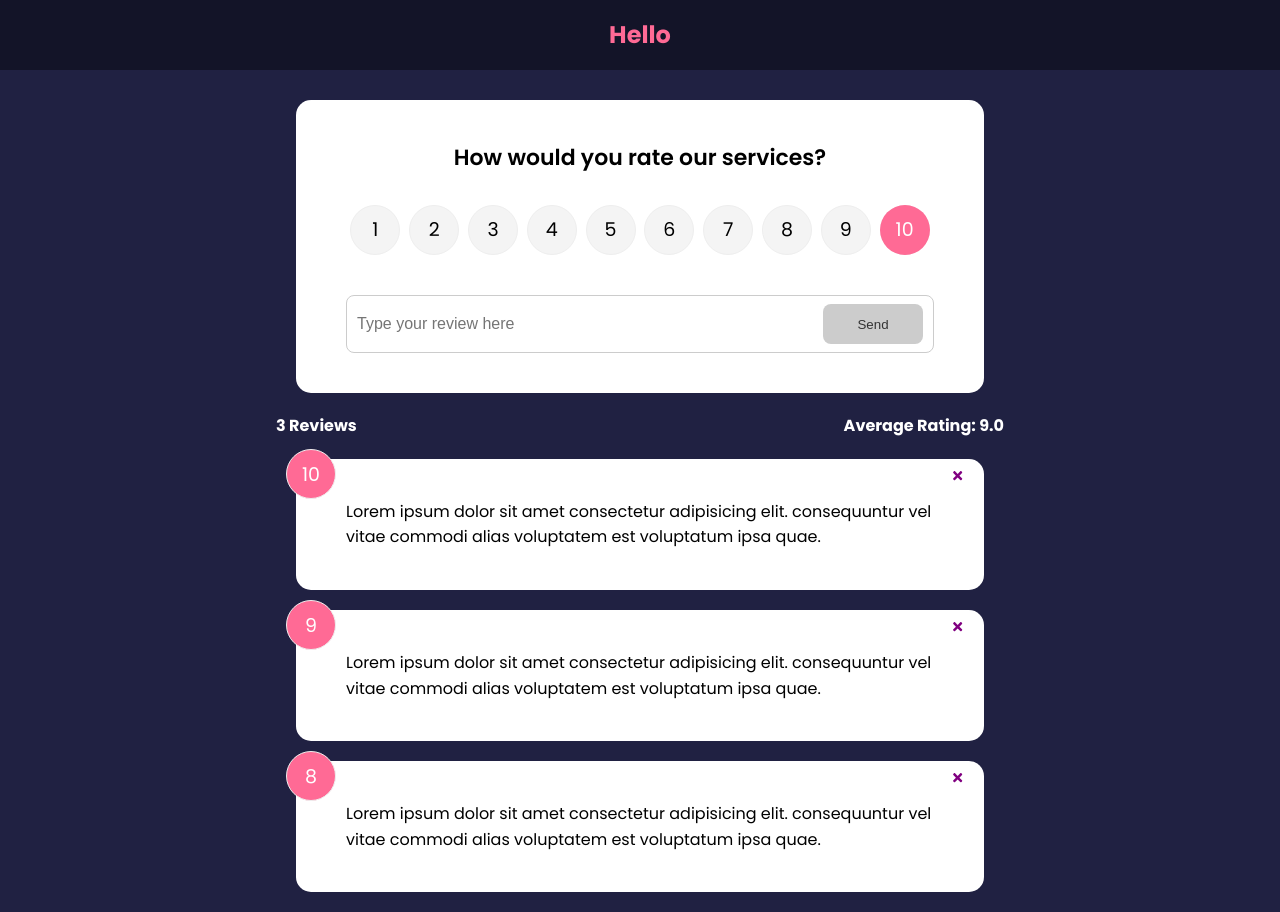
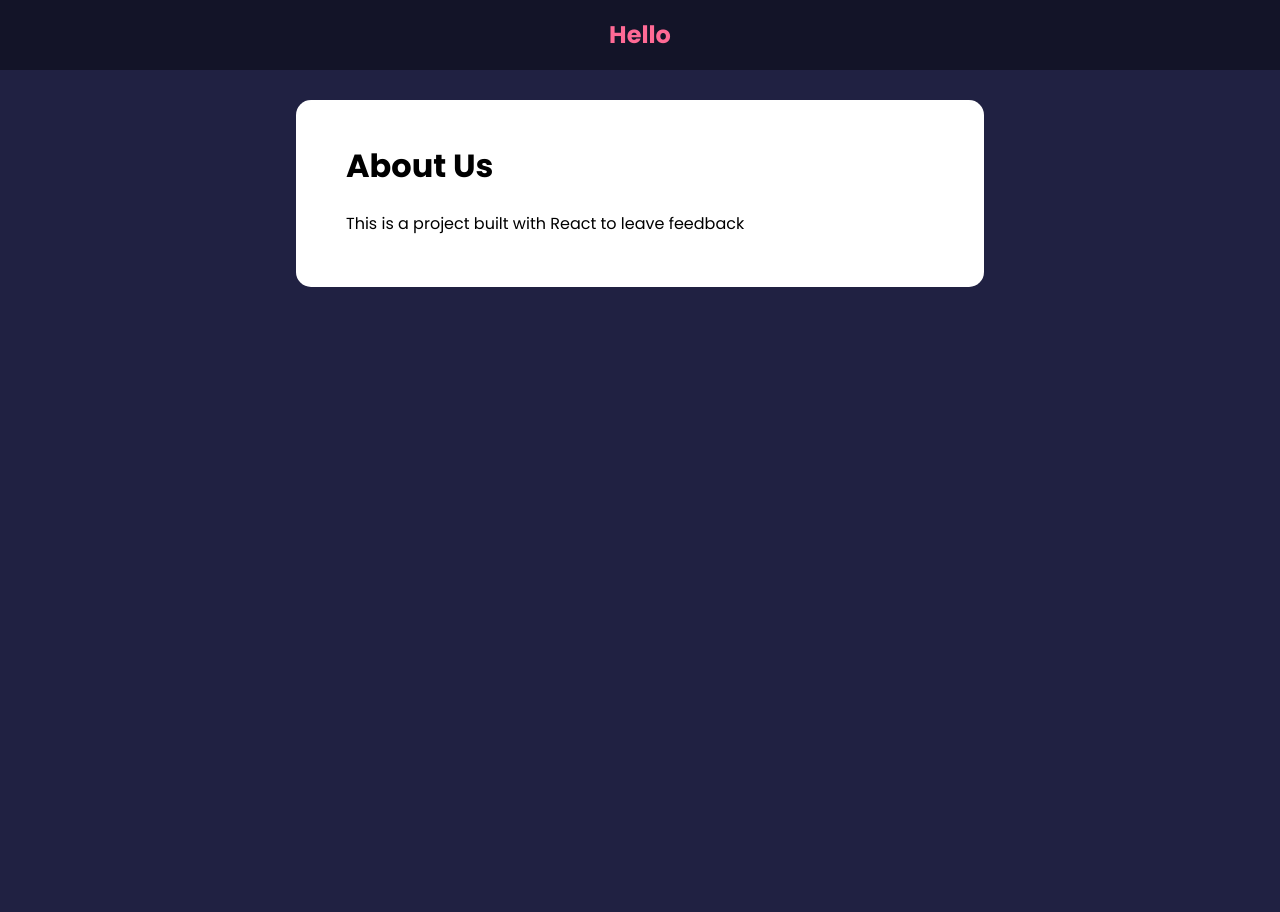
Before and after one commit to DeviousLab/feedback-app, a React (Create React App) app: page /about in a window 1280 px wide. After the commit the page ends 800 px from the top, so only its background shows below. Built offline with nearby package versions, Linux system fonts and the light colour scheme; the HTML template or start-up script is replaced by a standard one.

Commit message:
Added feedback and about pages to separate routes
Signed-off-by: DeviousLab <deviouslab@gmail.com>

```diff
--- a/src/App.js
+++ b/src/App.js
@@ -1,11 +1,13 @@
 import { useState } from "react";
 import { v4 as uuidv4 } from 'uuid';
+import { BrowserRouter as Router, Route, Routes } from "react-router-dom";
 
 import Header from "./components/Header";
 import FeedbackList from "./components/FeedbackList";
 import FeedbackData from "./data/FeedbackData";
 import FeedbackStats from "./components/FeedbackStats";
 import FeedbackForm from "./components/FeedbackForm";
+import AboutPage from "./components/pages/AboutPage";
 
 function App() {
   const [feedback, setFeedback] = useState(FeedbackData);
@@ -22,14 +24,22 @@
   }
 
   return (
-    <>
+    <Router>
       <Header text="Hello" />
       <div className="container">
-        <FeedbackForm handleAdd={addFeedback}/>
-        <FeedbackStats feedback={feedback} />
-        <FeedbackList feedback={feedback} handleDelete={deleteFeedback} />
+        <Routes>
+          <Route exact path="/" element={
+            <>
+              <FeedbackForm handleAdd={addFeedback} />
+              <FeedbackStats feedback={feedback} />
+              <FeedbackList feedback={feedback} handleDelete={deleteFeedback} />
+            </>
+          }>
+          </Route>
+          <Route path="/about" element={<AboutPage />} />
+        </Routes>
       </div>
-    </>
+    </Router>
   )
 }
 
--- /dev/null
+++ b/src/components/pages/AboutPage.jsx
@@ -0,0 +1,14 @@
+import Card from "../Card"
+
+function AboutPage() {
+  return (
+    <Card>
+      <div className="about">
+        <h1>About Us</h1>
+        <p>This is a project built with React to leave feedback</p>
+      </div>
+    </Card>
+  )
+}
+
+export default AboutPage
```
